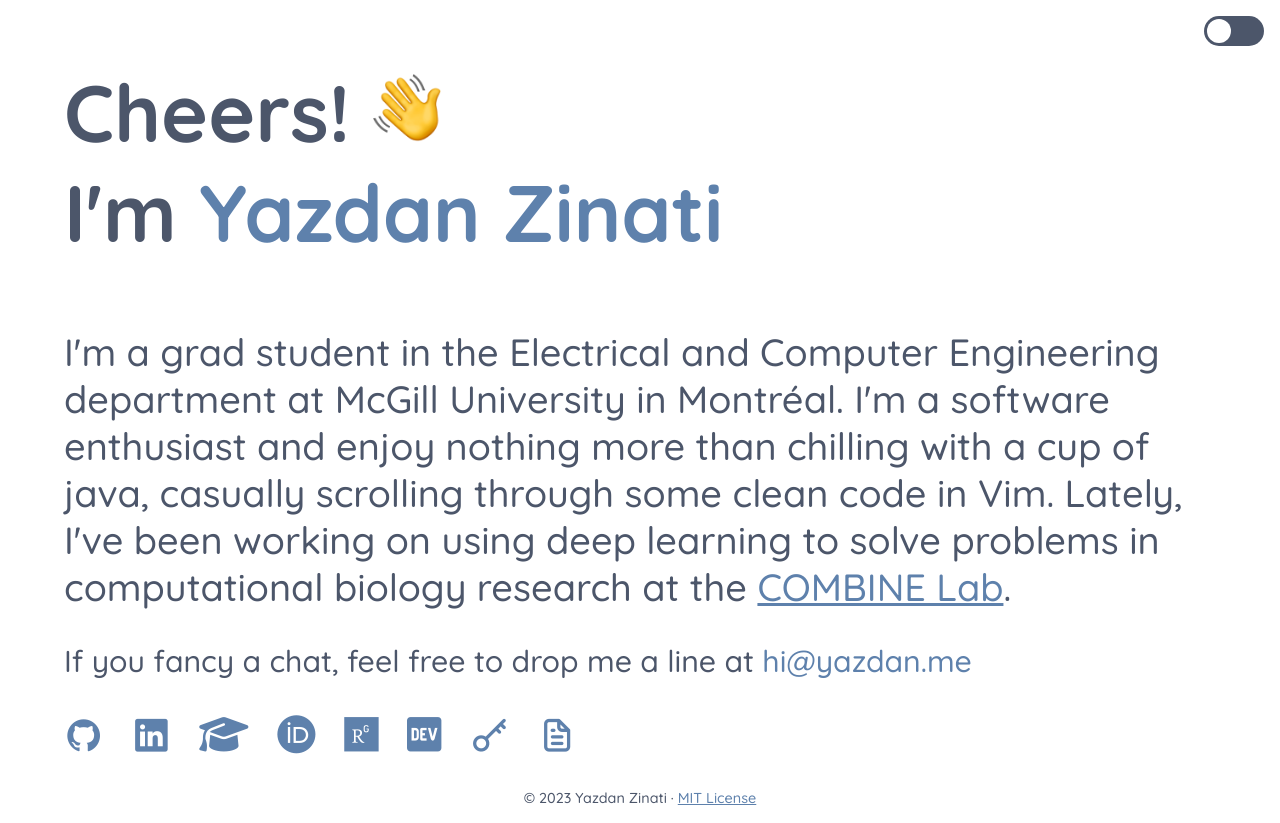
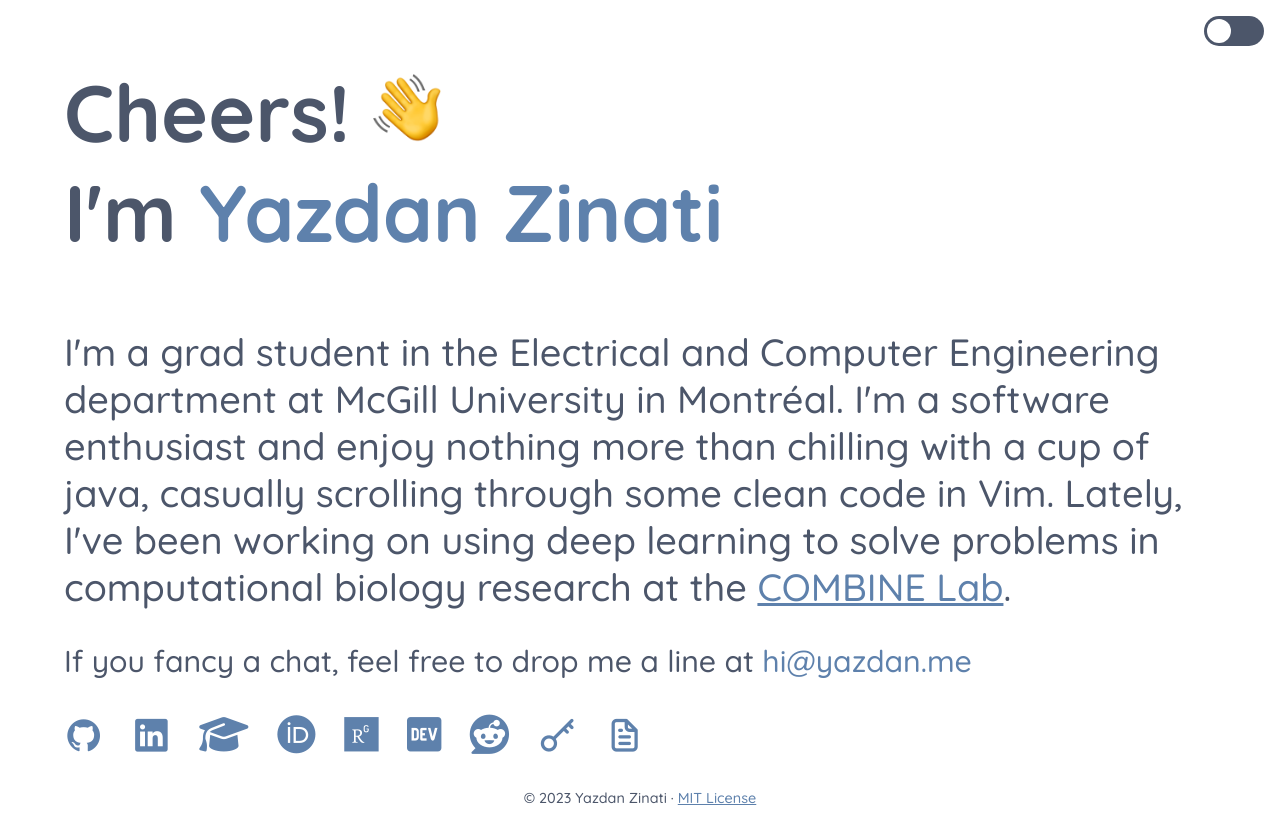
Before and after one commit to YazdanZ/yazdanzinati.com, a website built with webpack: page src/html/index.html in a window 1280 px wide. Built offline with nearby package versions, Linux system fonts and the light colour scheme.

Commit message:
Add reddit

```diff
--- a/src/html/index.html
+++ b/src/html/index.html
@@ -110,6 +110,15 @@
           <i class="fa-brands fa-dev"></i>
         </a>
         </il>
+        <il class="tooltip" data-tooltip="Reddit @NoBrightFutureForMe">
+          <a
+            href="https://www.reddit.com/user/NoBrightFutureForMe/"
+            target="_blank"
+            class="social-icon"
+          >
+            <i class="fa fa-reddit"></i>
+          </a>
+        </il>
         <il class="tooltip" data-tooltip="PGP Key (for nerds)">
           <a
             href="https://github.com/YazdanZ/PGP-Pub-Key/raw/master/yazdan-gpg.pub"
```
